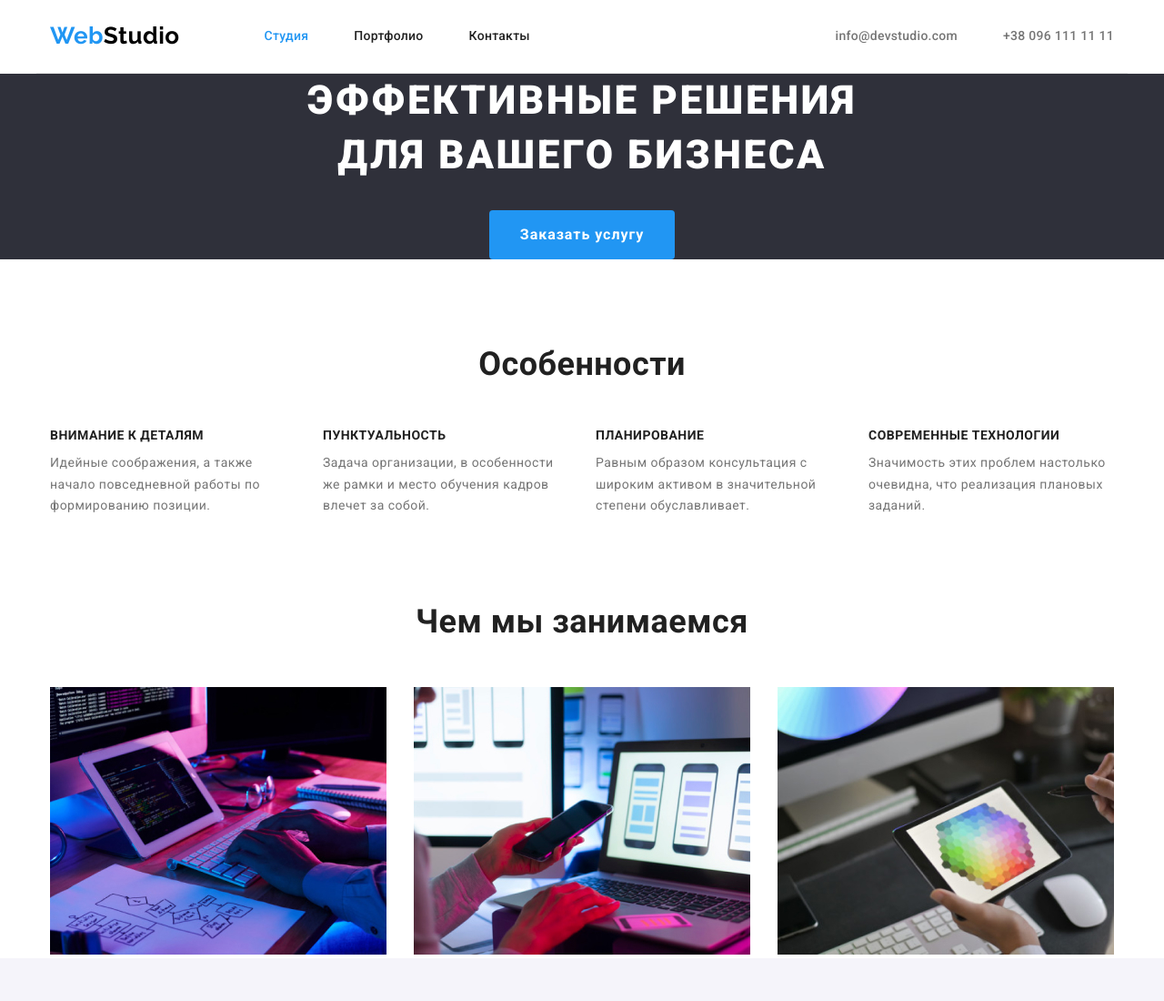
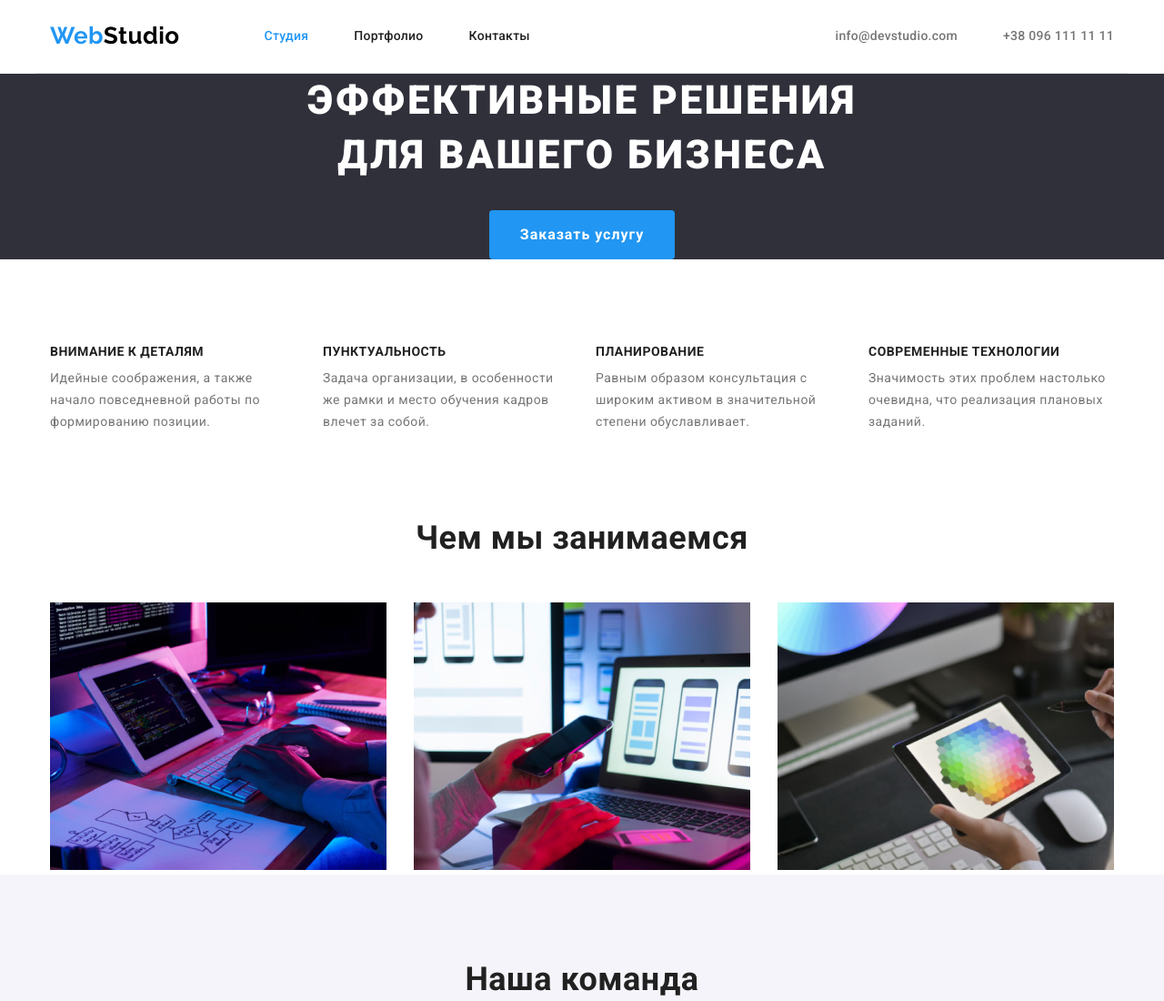
Before and after one commit to VorobyovaAnna/goit-markup-hw-03, a plain HTML site: page index.html in a window 1280 px wide. Shown: the top 1100 px of the page at 91% size. Drawn offline with nearby package versions, Linux system fonts and the light colour scheme.

Commit message:
скрывает заголовки, которых нет

```diff
--- a/css/styles.css
+++ b/css/styles.css
@@ -152,7 +152,13 @@ body {
   padding-top: 0;
   padding-bottom: 0;
 }
-
+.visually-hidden {
+  position: absolute;
+  clip: rect(0 0 0 0);
+  width: 1px;
+  height: 1px;
+  margin: -1px;
+}
 .section-title {
   margin-top: 0;
   margin-bottom: 50px;
--- a/index.html
+++ b/index.html
@@ -37,7 +37,7 @@
         </section>
         <section class="section">
             <div class="container">
-                <h2 class="section-title">Особенности</h2>
+                <h2 class="visually-hidden">Особенности</h2>
                 <ul class="features list">
                     <li class="item">
                         <h3 class="title">Внимание к деталям</h3>
```
Also changed, not shown: portfolio.html (+1 -1 lines).
